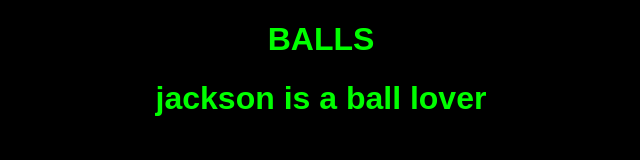
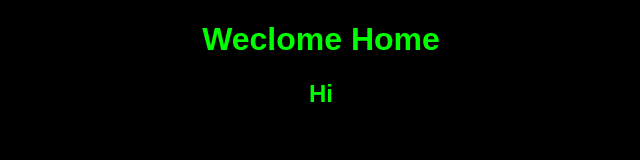
Before and after one commit to noahbulldog9/noahbulldog9.github.io, a plain HTML site: page index.html in a window 1280 px wide. Shown: the whole page, without its empty margins (319-959 px from the left). Drawn offline with Linux system fonts and the light colour scheme.

Commit message:
Update index.html

```diff
--- a/index.html
+++ b/index.html
@@ -5,8 +5,8 @@
     <link rel="stylesheet" href="static/style.css">
   </head>
   <body>
-<h1>BALLS</h1>
-<h1>jackson is a ball lover</h1>
+<h1>Weclome Home</h1>
+<h2>Hi</h2>
 
   </body>
 </html>
```
